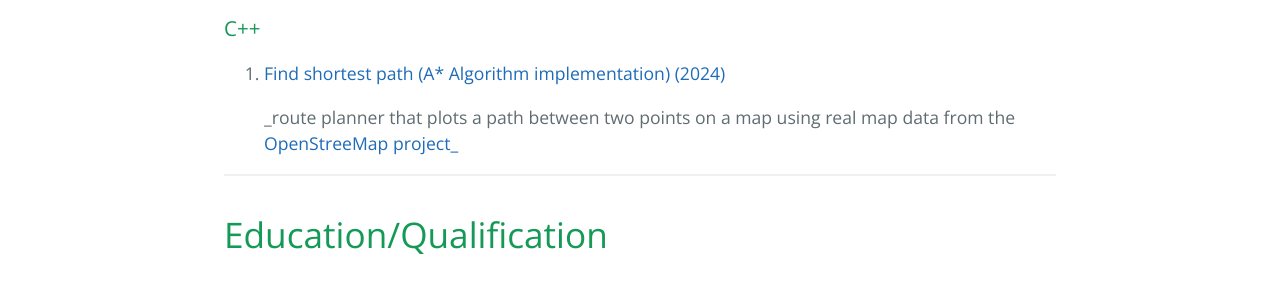
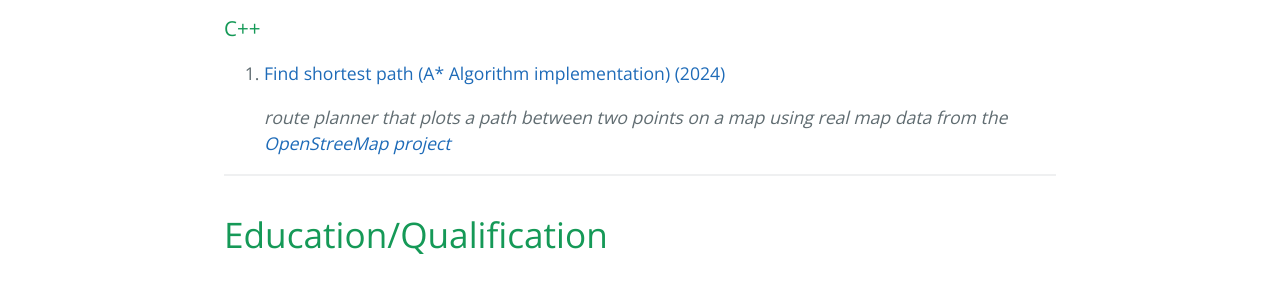
Before and after one commit to mdeevan/mdeevan.github.io, a Jekyll site: the page built from index.md, in a window 1280 px wide. Shown: the part 1480-1779 px from the top of the page. Built offline with Jekyll 4.4.1, drawn with Linux system fonts in a browser that asks for light colours; our own code applies the rules of GitHub Pages for plain Markdown files.

```diff
--- a/index.md
+++ b/index.md
@@ -46,7 +46,7 @@ layout: default
 
 1.  [Find shortest path (A* Algorithm implementation)  (2024)]()
 
-    _route planner that plots a path between two points on a map using real map data from the <a href="https://www.openstreetmap.org/">OpenStreeMap project_
+    _route planner that plots a path between two points on a map using real map data from the <a href="https://www.openstreetmap.org/">OpenStreeMap project</a>_
 
 
 
```
